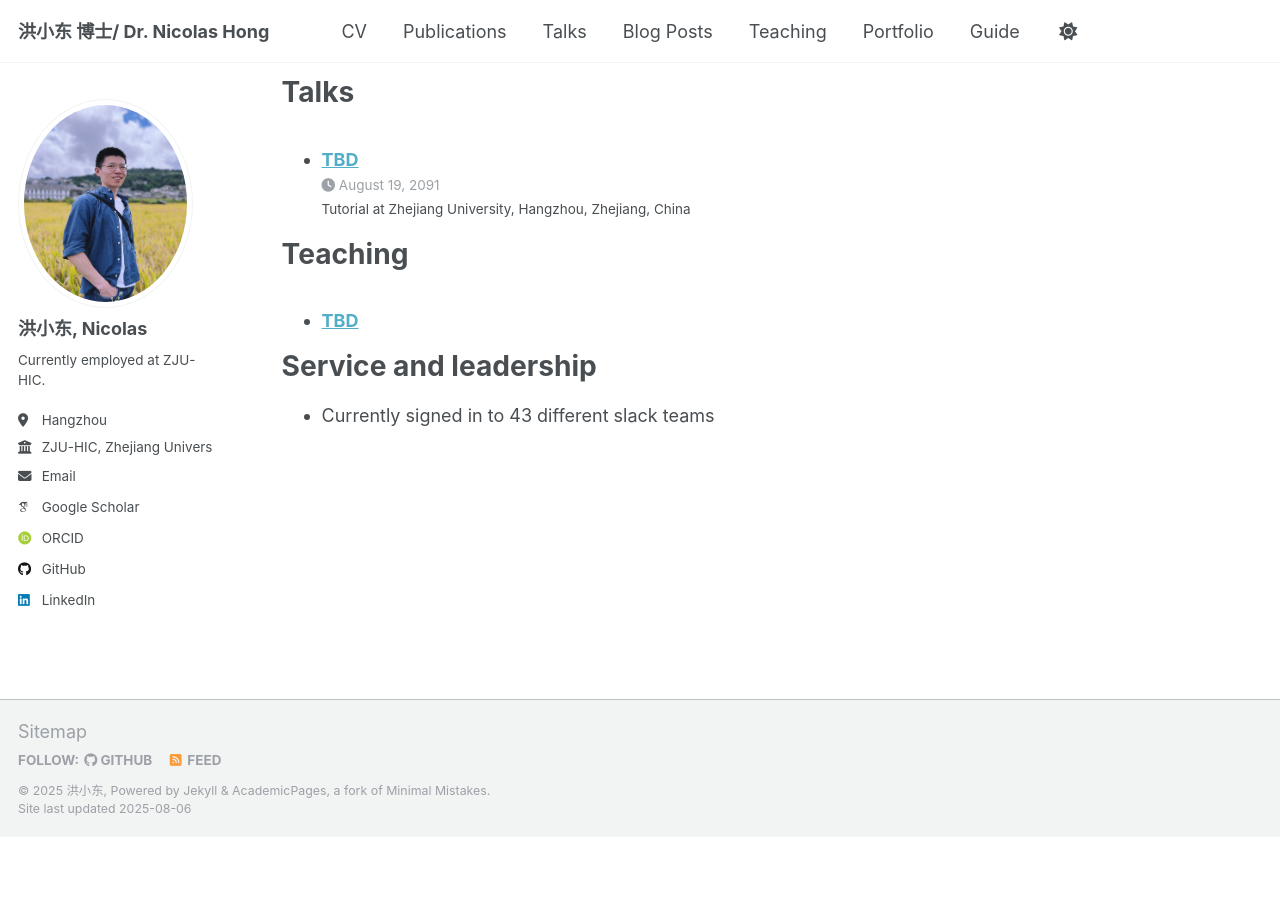
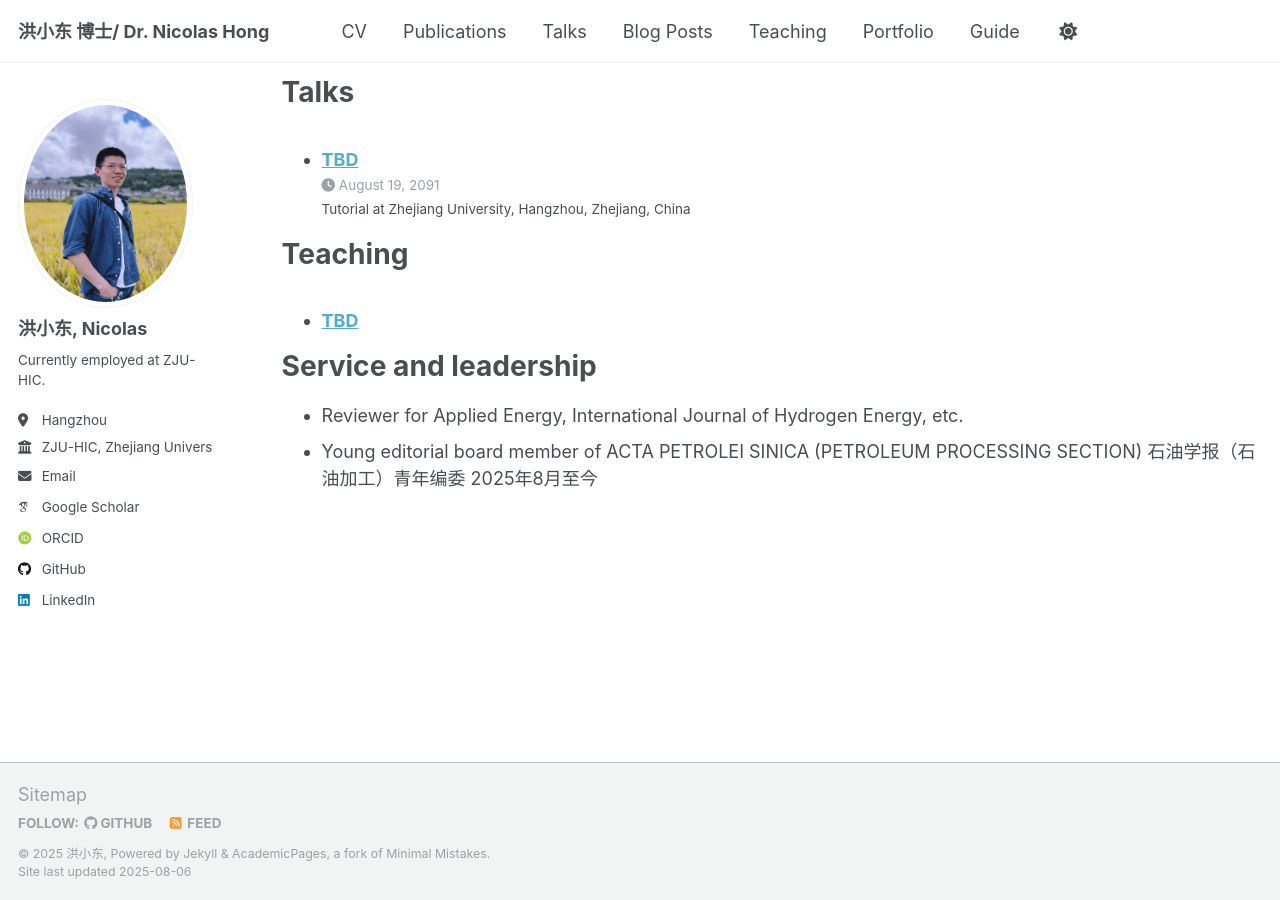
Before and after one commit to NicolasHong/NicolasHong.github.io, a Jekyll site: the page built from _pages/cv.md, in a window 1280 px wide and 900 px high, scrolled down 3118 px. Built offline with Jekyll 4.4.1, drawn with Linux system fonts in a browser that asks for light colours; some web fonts are replaced; a script that is not in the unit is left out; before the commit the page ends 3955 px from its top, so only the background shows below that.

```diff
--- a/_pages/cv.md
+++ b/_pages/cv.md
@@ -52,4 +52,5 @@ Teaching
 
 Service and leadership
 ======
-* Currently signed in to 43 different slack teams
+* Reviewer for Applied Energy, International Journal of Hydrogen Energy, etc.
+* Young editorial board member of ACTA PETROLEI SINICA (PETROLEUM PROCESSING SECTION) 石油学报（石油加工）青年编委 2025年8月至今
```
Also changed, not shown: _publications/2022-05-01-Hong2022.md (+1 -1 lines).
